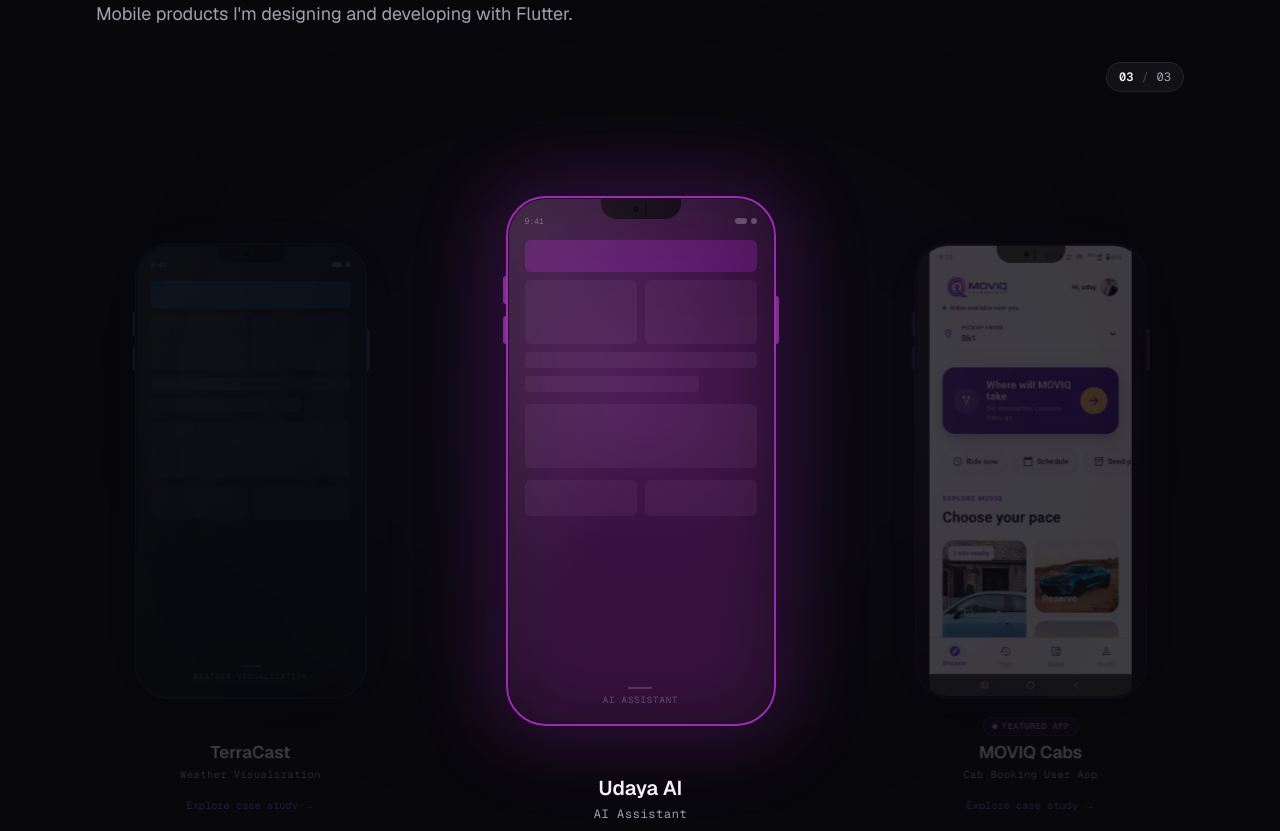
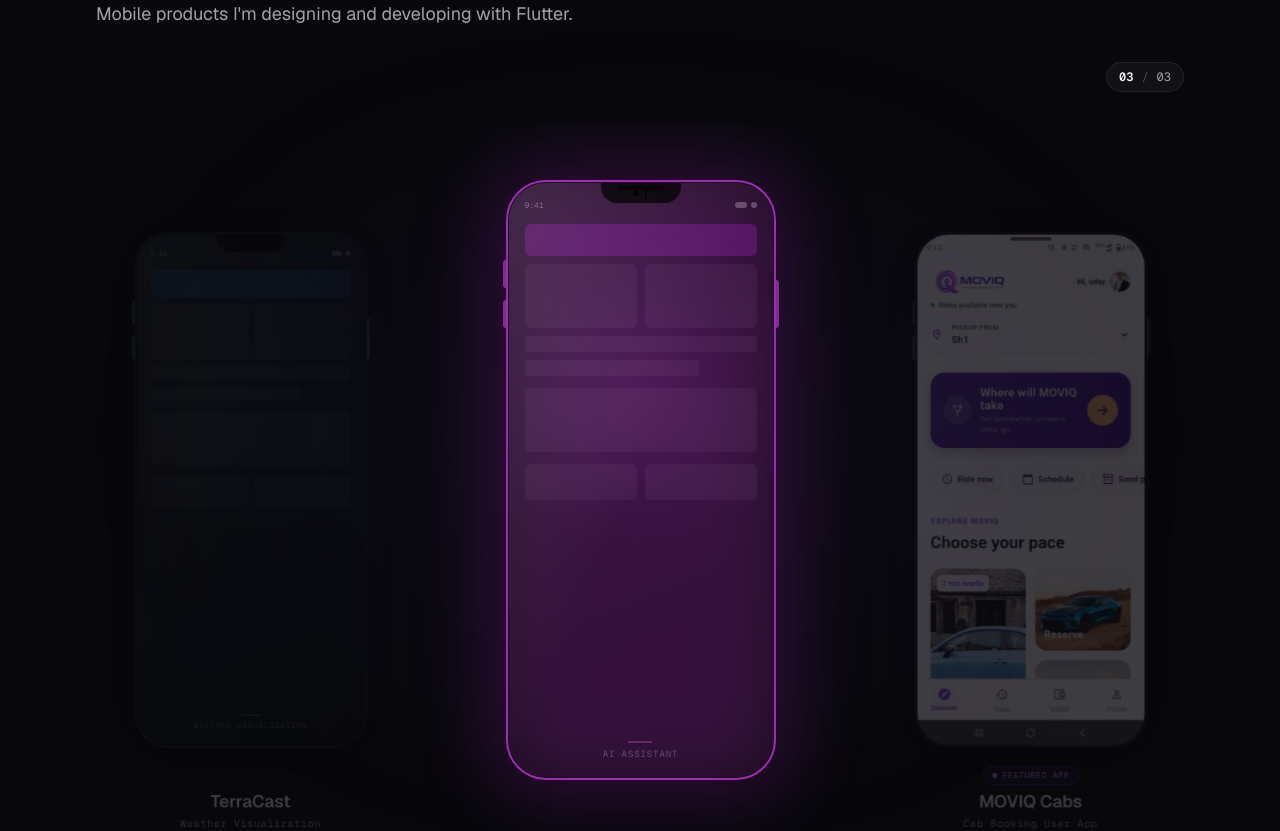
Before and after one commit to udaydobariya202-sys/uv-was-developing, a Next.js app: page / in a window 1280 px wide. Shown: the part 1100-1931 px from the top of the page. Built offline with nearby package versions, Linux system fonts and the light colour scheme.

Commit message:
Fix MOVIQ screenshot phone frame aspect ratio and fitting

```diff
--- a/app/projects/moviq/page.tsx
+++ b/app/projects/moviq/page.tsx
@@ -94,7 +94,7 @@
           <div className="my-14 flex flex-col items-center justify-center">
             <div className="relative w-full flex flex-col items-center justify-center py-6">
               {/* Outer Phone Wrapper */}
-              <div className="relative w-[240px] sm:w-[270px] lg:w-[290px] h-[480px] sm:h-[540px] lg:h-[580px] flex-shrink-0 transition-shadow duration-500 rounded-[2.5rem] shadow-[0_20px_50px_rgba(0,0,0,0.7)]">
+              <div className="relative w-[240px] sm:w-[270px] lg:w-[285px] aspect-[1220/2712] flex-shrink-0 transition-shadow duration-500 rounded-[2.5rem] shadow-[0_20px_50px_rgba(0,0,0,0.7)]">
                 {/* Outer Phone Bezel */}
                 <div
                   className="absolute inset-0 rounded-[2.5rem] border-2 z-20 pointer-events-none"
@@ -102,6 +102,9 @@
                     borderColor: `hsl(${accentHue} 60% 48% / 0.9)`,
                   }}
                 />
+
+                {/* Hardware ear-piece speaker slit on top bezel */}
+                <div className="absolute top-1.5 left-1/2 -translate-x-1/2 w-12 h-1 bg-black/60 rounded-full z-30 pointer-events-none" />
 
                 {/* Hardware side buttons */}
                 <div
@@ -124,12 +127,6 @@
                     background: `linear-gradient(160deg, hsl(${accentHue} 25% 8%) 0%, hsl(${accentHue} 15% 5%) 100%)`,
                   }}
                 >
-                  {/* Dynamic Island / Notch */}
-                  <div className="absolute top-0 left-1/2 -translate-x-1/2 w-20 h-5 bg-black/75 rounded-b-2xl z-20 flex items-center justify-center gap-1 pointer-events-none">
-                    <div className="w-1.5 h-1.5 rounded-full bg-black/90" />
-                    <div className="w-0.5 h-3 rounded-full bg-black/60 mx-0.5" />
-                  </div>
-
                   {/* Screen ambient glow */}
                   <div
                     className="absolute top-1/4 left-1/2 -translate-x-1/2 w-32 h-32 rounded-full blur-2xl pointer-events-none opacity-30"
@@ -143,8 +140,8 @@
                         src="/images/apps/moviq/moviq-home.webp"
                         alt="MOVIQ Cabs cab booking user app home screen."
                         fill
-                        className="object-contain object-center"
-                        sizes="(max-width: 640px) 240px, (max-width: 1024px) 270px, 290px"
+                        className="object-cover object-top"
+                        sizes="(max-width: 640px) 240px, (max-width: 1024px) 270px, 285px"
                         priority
                       />
                     </div>
--- a/components/AppShowcaseSection.tsx
+++ b/components/AppShowcaseSection.tsx
@@ -73,7 +73,7 @@
 
   return (
     <div
-      className={`relative w-[230px] sm:w-[255px] lg:w-[270px] h-[460px] sm:h-[500px] lg:h-[530px] flex-shrink-0 transition-shadow duration-500 rounded-[2.5rem] ${
+      className={`relative w-[235px] sm:w-[255px] lg:w-[270px] aspect-[1220/2712] flex-shrink-0 transition-shadow duration-500 rounded-[2.5rem] ${
         isSelected
           ? "shadow-[0_16px_36px_rgba(0,0,0,0.6)] md:shadow-none"
           : "shadow-none"
@@ -88,6 +88,9 @@
             : `hsl(${screenshot.accentHue} 35% 25% / 0.45)`,
         }}
       />
+
+      {/* Hardware ear-piece speaker slit on top bezel */}
+      <div className="absolute top-1.5 left-1/2 -translate-x-1/2 w-12 h-1 bg-black/60 rounded-full z-30 pointer-events-none" />
 
       {/* Hardware side buttons */}
       <div
@@ -122,11 +125,13 @@
           background: `linear-gradient(160deg, hsl(${screenshot.accentHue} 25% 8%) 0%, hsl(${screenshot.accentHue} 15% 5%) 100%)`,
         }}
       >
-        {/* Dynamic Island / Notch */}
-        <div className="absolute top-0 left-1/2 -translate-x-1/2 w-20 h-5 bg-black/70 rounded-b-2xl z-10 flex items-center justify-center gap-1 pointer-events-none">
-          <div className="w-1.5 h-1.5 rounded-full bg-black/90" />
-          <div className="w-0.5 h-3 rounded-full bg-black/60 mx-0.5" />
-        </div>
+        {/* Dynamic Island / Notch — shown only on wireframe placeholders */}
+        {!screenshot.image && (
+          <div className="absolute top-0 left-1/2 -translate-x-1/2 w-20 h-5 bg-black/70 rounded-b-2xl z-20 flex items-center justify-center gap-1 pointer-events-none">
+            <div className="w-1.5 h-1.5 rounded-full bg-black/90" />
+            <div className="w-0.5 h-3 rounded-full bg-black/60 mx-0.5" />
+          </div>
+        )}
 
         {/* Screen ambient glow (lightweight on mobile, rich on desktop) */}
         <div
@@ -145,8 +150,8 @@
                 src={screenshot.image}
                 alt={screenshot.imageAlt || `${screenshot.title} app screen`}
                 fill
-                className="object-contain object-center"
-                sizes="(max-width: 640px) 230px, (max-width: 1024px) 255px, 270px"
+                className="object-cover object-top"
+                sizes="(max-width: 640px) 235px, (max-width: 1024px) 255px, 270px"
                 onError={() => setImgError(true)}
                 priority={isFeatured}
               />
@@ -330,7 +335,7 @@
             onPointerDown={onPointerDown}
             onPointerUp={onPointerUp}
             onPointerCancel={onPointerCancel}
-            className="md:hidden carousel-stage-container relative w-full max-w-[390px] mx-auto h-[620px] sm:h-[660px] overflow-hidden flex items-start justify-center pt-4 sm:pt-8 select-none cursor-grab active:cursor-grabbing"
+            className="md:hidden carousel-stage-container relative w-full max-w-[390px] mx-auto h-[660px] sm:h-[700px] overflow-hidden flex items-start justify-center pt-4 sm:pt-8 select-none cursor-grab active:cursor-grabbing"
             style={{ touchAction: "pan-y" }}
           >
             <AnimatePresence initial={false} custom={direction} mode="popLayout">
@@ -433,7 +438,7 @@
             onPointerDown={onPointerDown}
             onPointerUp={onPointerUp}
             onPointerCancel={onPointerCancel}
-            className="hidden md:flex carousel-stage-container relative w-full h-[700px] lg:h-[740px] overflow-x-clip overflow-y-visible items-start justify-center pt-14 lg:pt-18 select-none cursor-grab active:cursor-grabbing"
+            className="hidden md:flex carousel-stage-container relative w-full h-[760px] lg:h-[800px] overflow-x-clip overflow-y-visible items-start justify-center pt-10 lg:pt-14 select-none cursor-grab active:cursor-grabbing"
             style={{ touchAction: "pan-y" }}
           >
             {appScreenshots.map((item, index) => {
```
